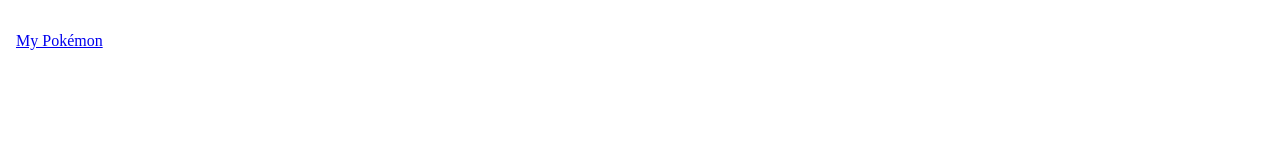
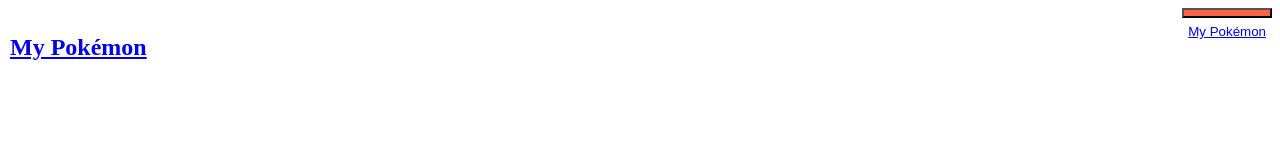
Before and after one commit to bajinho/gatsby-with-chakra-ui, a Gatsby site: page / in a window 1280 px wide. Built offline with nearby package versions, Linux system fonts and the light colour scheme; Gatsby itself is replaced by a stand-in of ours.

Commit message:
changed layout homepage

```diff
--- a/src/pages/index.js
+++ b/src/pages/index.js
@@ -1,14 +1,26 @@
 import React from 'react';
-import { Box, Text } from '@chakra-ui/react';
+import { Box, Text, Flex, Heading, Spacer, Button } from '@chakra-ui/react';
 import { Link } from 'gatsby';
 
 function IndexPage() {
   return (
-    <Box p={8}>
-      <Link to="/pokemon">
-        <Text>My Pokémon</Text>
-      </Link>
-    </Box>
+    <Flex>
+      <Box p="2">
+        <Heading size="md">
+          <Link to="/pokemon">
+            <Text>My Pokémon</Text>
+          </Link>
+        </Heading>
+      </Box>
+      <Spacer />
+      <Box>
+        <Box as="button" borderRadius="md" bg="tomato" px={4} h={10}>
+          <Link to="/pokemon">
+            <Text>My Pokémon</Text>
+          </Link>
+        </Box>
+      </Box>
+    </Flex>
   );
 }
 
```
